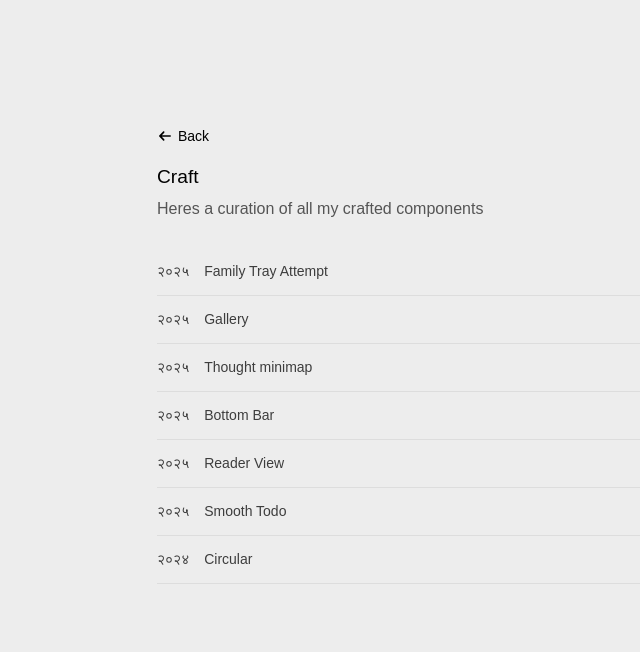
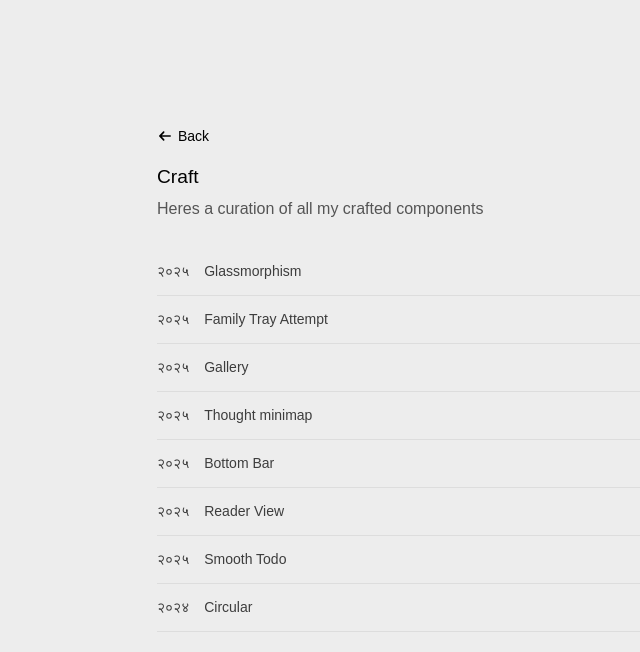
Before and after one commit to ArnavNath550/arnav.github.io, a React (Vite) app: page /craft in a window 1280 px wide. Shown: the top 652 px of the page, without its empty margins (208-848 px from the left). Built offline with nearby package versions, Linux system fonts and the light colour scheme; a web font is replaced by a local one.

Commit message:
craft-item added

```diff
--- a/src/pages/Craft.tsx
+++ b/src/pages/Craft.tsx
@@ -7,6 +7,11 @@ import { Link } from "react-router";
 
 const Craft: React.FC = () => {
   const craftItems = [
+    {
+      name: "Glassmorphism",
+      date: "2025",
+      url: "glassmorphic-button",
+    },
     {
       video: "/videos/family-tray.mov",
       name: "Family Tray Attempt",
```
